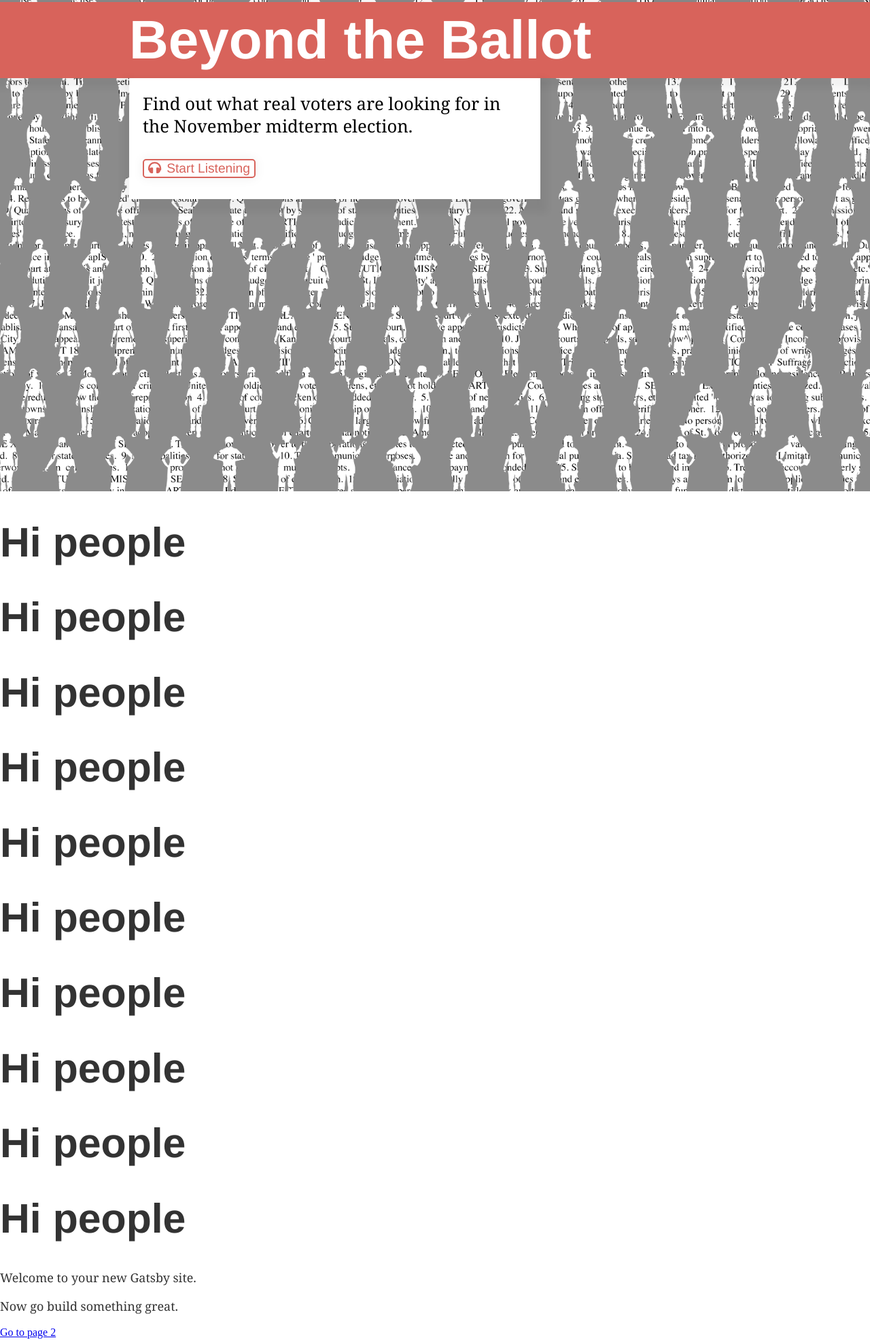
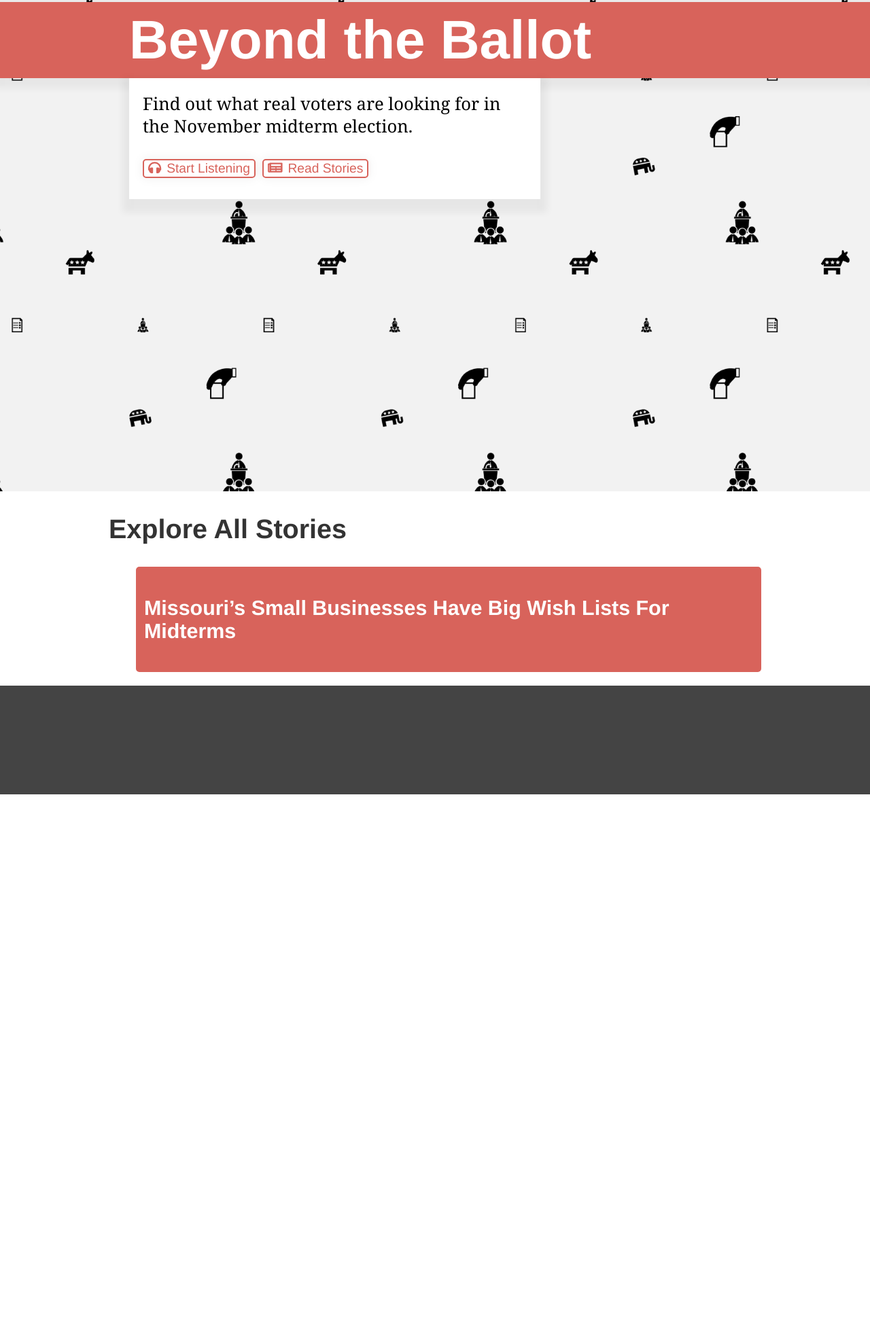
Before and after one commit to KBIAnews/mpr-voterseries, a Gatsby site: page / in a window 1280 px wide. Shown: the part 132-2104 px from the top of the page at 68% size. After the commit the page ends 1301 px from the top, so only its background shows below. Built offline with nearby package versions, Linux system fonts and the light colour scheme; Gatsby itself is replaced by a stand-in of ours; a web font is replaced by a local one.

Commit message:
Fixed blog images and added read button.

```diff
--- a/gatsby-config.js
+++ b/gatsby-config.js
@@ -41,11 +41,17 @@ module.exports = {
         // exclude: ["/preview/**", "/do-not-track/me/too/"],
       }},
     'gatsby-image',
-    'gatsby-transformer-remark',
     {
-      resolve: 'gatsby-remark-images',
+      resolve: 'gatsby-transformer-remark',
       options: {
-        maxWidth: 3840,
+        plugins: [
+          {
+            resolve: 'gatsby-remark-images',
+            options: {
+              maxWidth: 3840,
+            }
+          }
+        ]
       }
     },
     {
--- a/src/components/full-banner.js
+++ b/src/components/full-banner.js
@@ -3,7 +3,7 @@ import Img from 'gatsby-image';
 
 import {debounce} from 'lodash';
 import { FontAwesomeIcon } from '@fortawesome/react-fontawesome';
-import { faHeadphones } from '@fortawesome/free-solid-svg-icons';
+import { faHeadphones,faNewspaper } from '@fortawesome/free-solid-svg-icons';
 
 // Context Consumers
 import {AudioContextConsumer} from './audio/audio-context'
@@ -115,6 +115,15 @@ export default class FullBanner extends React.Component {
                     </button>
                 )}
             </AudioContextConsumer>
+            <button
+                    className={'primary'}
+                    >
+                        <FontAwesomeIcon icon={faNewspaper}
+                        style={{
+                            marginRight: '0.5rem'
+                        }}/>
+                        Read Stories
+                    </button>
 
             </p>
 
--- /dev/null
+++ b/src/layouts/sass/_articleslist.scss
@@ -0,0 +1,32 @@
+div.post-index-container{
+    @include container(960px);
+
+    ul.post-index {
+        // @include container($breakpoint-tablet);
+
+        margin-top: 15px;
+        margin-bottom: 20px;
+
+        list-style: none;
+        display: block;
+
+        li {
+            a {
+                display:block;
+                border-radius: 5px;
+                border: 2px solid $project-primary;
+                padding: 10px;
+
+                background-color: $project-primary;
+                color: $white;
+                text-decoration: none;
+
+                h3 {
+                    text-decoration: none;
+                    color: $white;
+                    font-size: $h3-font-size;
+                }
+            }
+        }
+    }
+}
--- a/src/layouts/sass/_buttons.scss
+++ b/src/layouts/sass/_buttons.scss
@@ -9,6 +9,7 @@ button {
     transition: all 0.5s ease-in;
     box-shadow: 0px 0px 15px 2px rgba(0,0,0,0.05);
 
+    margin-right: 10px;
 
     &:focus{
         outline: none;
--- a/src/layouts/sass/_modules.scss
+++ b/src/layouts/sass/_modules.scss
@@ -10,5 +10,6 @@
 // Individual Page Elements
 @import "header";
 @import "titlecard";
+@import "articleslist";
 @import "article";
 @import "buttons";
--- a/src/layouts/sass/_typography.scss
+++ b/src/layouts/sass/_typography.scss
@@ -2,7 +2,8 @@
 
 // Procedural Font Size Calculation
 $body-font-size: $base-font-size;
-$h3-font-size: $body-font-size*$font-size-multiplier;
+$h4-font-size: $body-font-size*$font-size-multiplier;
+$h3-font-size: $h4-font-size*$font-size-multiplier;
 $h2-font-size: $h3-font-size*$font-size-multiplier;
 $h1-font-size: $h2-font-size*$font-size-multiplier;
 
--- a/src/layouts/sass/_variables.scss
+++ b/src/layouts/sass/_variables.scss
@@ -13,7 +13,7 @@ $header-font-family: $sans-serif;
 $body-font-family: $serif;
 
 $base-font-size: 18px;
-$font-size-multiplier: 1.5;
+$font-size-multiplier: 1.3;
 $article-container-width: 960px;
 
 
--- a/src/pages/04-small-business/index.md
+++ b/src/pages/04-small-business/index.md
@@ -12,6 +12,8 @@ Less than two miles from the iconic Anheuser-Busch brewery in St. Louis, a start
 [Earthbound Beer](http://www.earthboundbeer.com/) occupies the site of a 19th-century brewery and fills several thousand aluminum cans each month in the limestone cellars 25 feet underground where brewmasters once kept their kegs cool with ice from the Mississippi River.
 
 The modern micro-brewery has grown steadily since it was launched four years ago. Stuart Keating, a co-owner, said financing from a local development agency has been a big help, but he's feeling the pinch from policies in Washington. President Donald Trump’s tariffs on imported metals have raised the price of a beer can by as much as three cents.
+
+![Person making beer](./091818_CH_earthboundbeer_01_03.jpg)
 
 “We’re the small guys so we’re going to get the price increases passed on to us,” he said. “That is one of the interesting things, if you don’t have any real purchasing power, you’re at the absolute mercy of all price increases.”
 
--- a/src/pages/index.js
+++ b/src/pages/index.js
@@ -11,21 +11,8 @@ const IndexPage = ({data}) => (
       title="Home - Beyond the Ballot"
       />
     <FullBanner gatsImage={data.bg.childImageSharp}/>
-    <h1>Hi people</h1>
-    <h1>Hi people</h1>
-    <h1>Hi people</h1>
-    <h1>Hi people</h1>
-    <h1>Hi people</h1>
-    <h1>Hi people</h1>
-
-    <h1>Hi people</h1>
-    <h1>Hi people</h1>
-    <h1>Hi people</h1>
-    <h1>Hi people</h1>
-    <p>Welcome to your new Gatsby site.</p>
-    <p>Now go build something great.</p>
-    <Link to="/page-2/">Go to page 2</Link>
-    <h2>Index</h2>
+    <div className="post-index-container">
+    <h2>Explore All Stories</h2>
     <ul
     className={"post-index"}>
       {data.allMarkdownRemark.edges.map(
@@ -33,12 +20,13 @@ const IndexPage = ({data}) => (
           <li key={post.node.id}>
             <Link
               to={post.node.frontmatter.path}>
-              {post.node.frontmatter.title}
+              <h3>{post.node.frontmatter.title}</h3>
               </Link>
           </li>
         )
       )}
     </ul>
+    </div>
   </div>
 )
 
@@ -56,7 +44,7 @@ export const pageQuery = graphql`
                 }
             }
         }
-        bg:file(relativePath: { eq: "peoplediag-03.png" }) {
+        bg:file(relativePath: { eq: "pattern2.png" }) {
             childImageSharp {
                 sizes(maxWidth:3840, maxHeight: 2160) {
                     ...GatsbyImageSharpSizes
```
Also changed, not shown: src/images/old/pattern.png (added), src/images/pattern.png (added), src/images/pattern2.png (added), src/pages/04-small-business/091818_CH_earthboundbeer_01_03.jpg (added).
